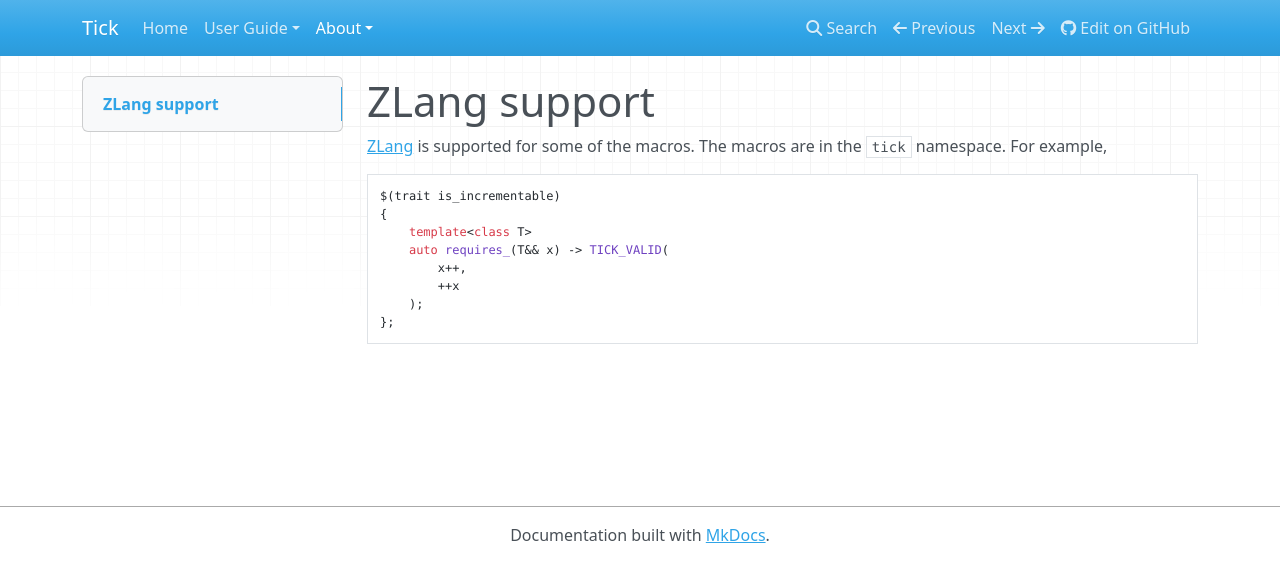
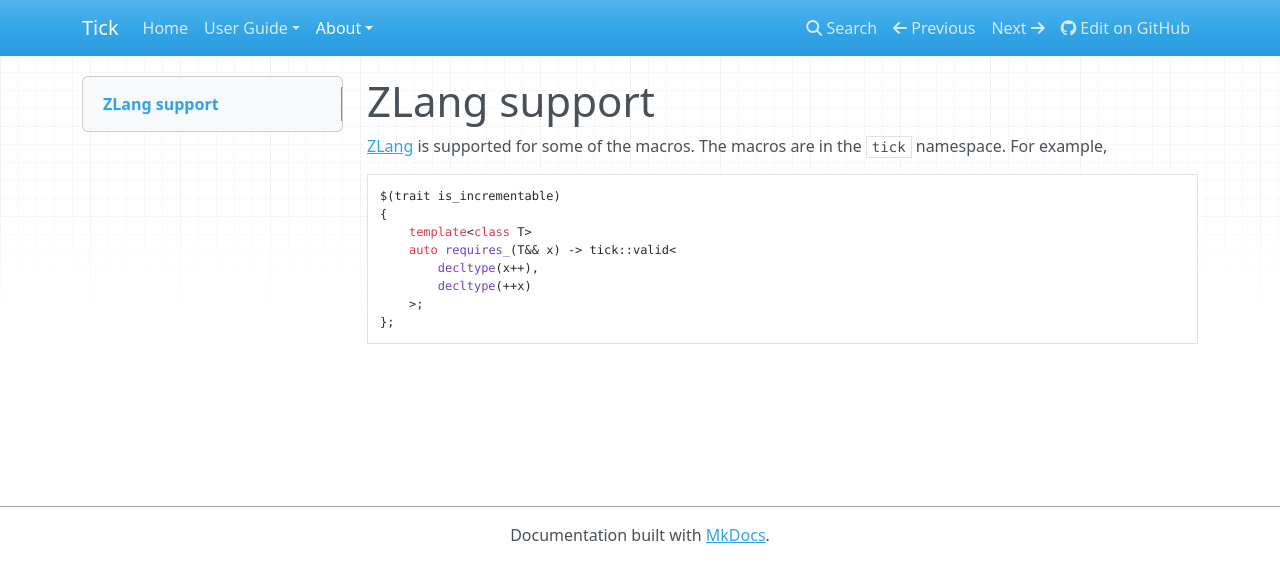
Before and after one commit to pfultz2/Tick, an MkDocs documentation site: the page built from doc/src/zlang.md, in a window 1280 px wide. Shown: the top 582 px of the page. Built offline with MkDocs 1.6.1, drawn with Linux system fonts in a browser that asks for light colours; nearby versions of some CDN libraries; old or Windows-style settings are respelled for this version of MkDocs.

Commit message:
Update docs

````diff
--- a/doc/src/zlang.md
+++ b/doc/src/zlang.md
@@ -6,9 +6,9 @@ ZLang support
 $(trait is_incrementable)
 {
     template<class T>
-    auto requires_(T&& x) -> TICK_VALID(
-        x++,
-        ++x
-    );
+    auto requires_(T&& x) -> tick::valid<
+        decltype(x++),
+        decltype(++x)
+    >;
 };
 ```
````
Also changed, not shown: doc/src/check.md (+1 -1 lines), doc/src/design.md (+5 -0 lines).
